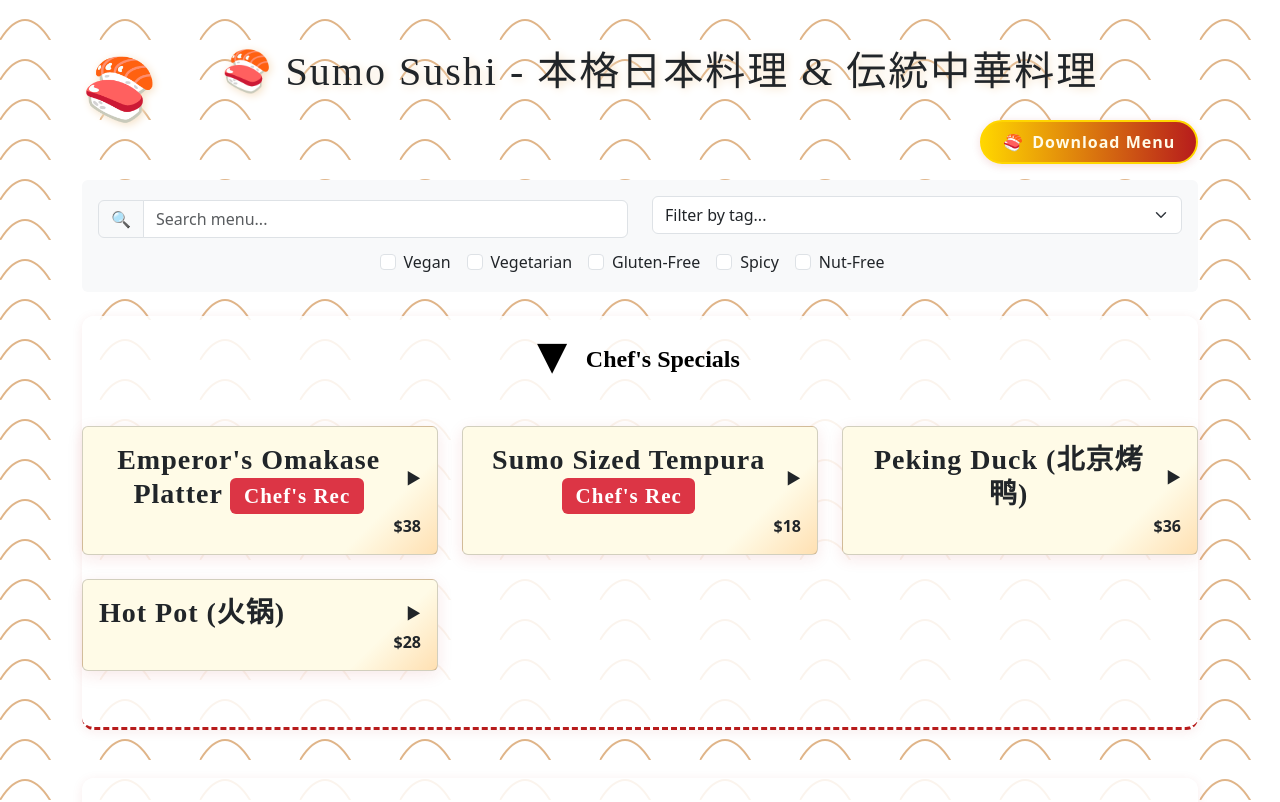
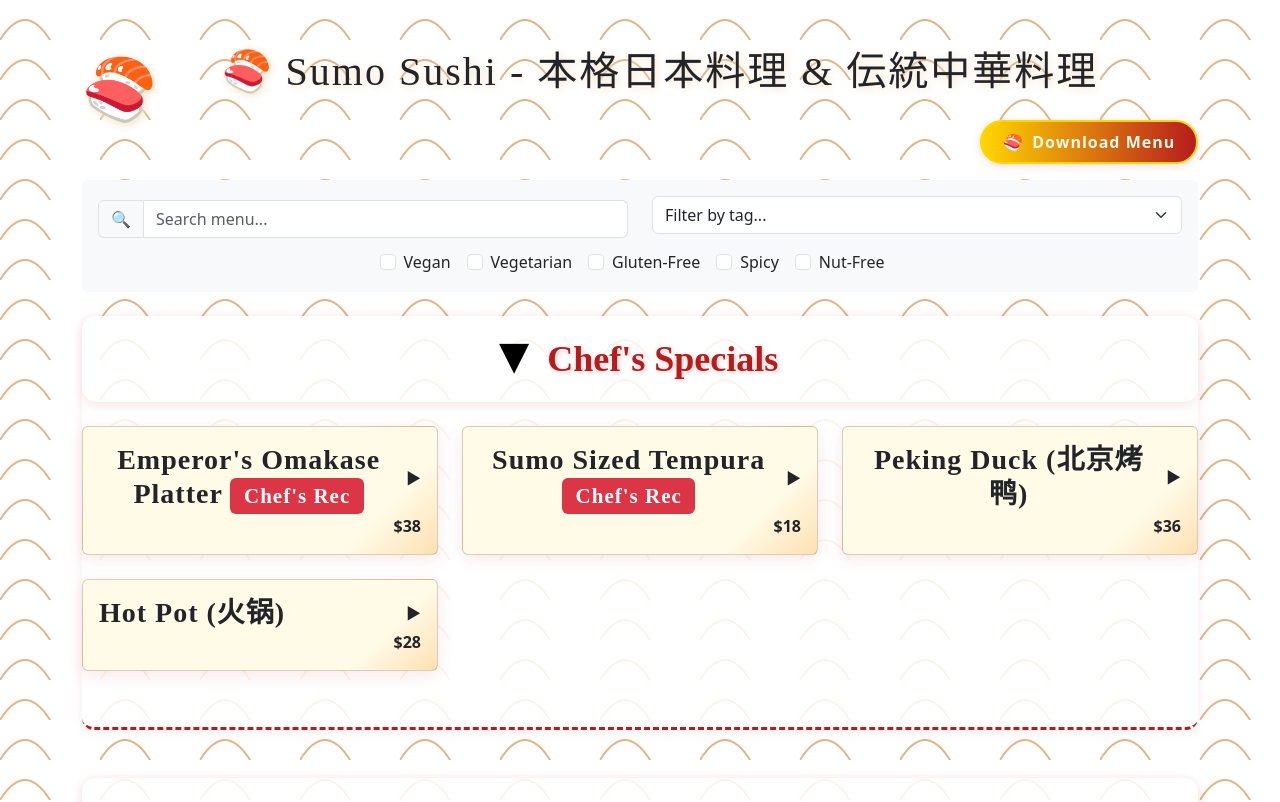
Before and after one commit to reubensebastian8/MWBPUB, a React (Create React App) app in the folder japanese-menu/: page / in a window 1280 px wide. Shown: the top 802 px of the page. Built offline with nearby package versions, Linux system fonts and the light colour scheme.

Commit message:
Made some Visual edits to match style

```diff
--- a/japanese-menu/src/components/Menu.css
+++ b/japanese-menu/src/components/Menu.css
@@ -136,3 +136,38 @@ h1::before, h2::before {
     padding: 1rem 0.2rem 1rem 0.2rem;
   }
 }
+
+.calligraphy-header {
+  font-family: 'Noto Serif JP', 'Yu Mincho', serif;
+  background: linear-gradient(135deg, #fffbe7 0%, #ffe0b2 100%);
+  border: 2px solid #b71c1c;
+  border-radius: 15px;
+  box-shadow: 0 4px 12px rgba(183,28,28,0.1);
+}
+.section-title {
+  font-size: 2rem;
+  font-weight: 700;
+  color: #b71c1c;
+  text-shadow: 2px 2px 4px rgba(183,28,28,0.2);
+  margin: 0;
+  font-family: 'Noto Serif JP', 'Yu Mincho', serif;
+}
+.section-subtitle {
+  font-size: 1rem;
+  color: #bfa14a;
+  margin-left: 1rem;
+  font-style: italic;
+  font-family: 'Noto Serif JP', 'Yu Mincho', serif;
+}
+.item-header {
+  display: flex;
+  flex-direction: column;
+  align-items: flex-start;
+}
+.item-name-jp {
+  font-size: 0.95rem;
+  color: #bfa14a;
+  margin-top: 0.1rem;
+  font-family: 'Noto Serif JP', 'Yu Mincho', serif;
+  letter-spacing: 0.05em;
+}
--- a/japanese-menu/src/components/MenuItem.js
+++ b/japanese-menu/src/components/MenuItem.js
@@ -25,9 +25,12 @@ const MenuItem = ({ item }) => {
           style={{ outline: 'none' }}
         >
           <div className="d-flex align-items-center justify-content-between">
-            <h3 className="card-title mb-0">
-              {item.name} {item.recommended && <span className="badge bg-danger">Chef's Rec</span>}
-            </h3>
+            <div className="item-header">
+              <h3 className="card-title mb-0">
+                {item.name} {item.recommended && <span className="badge bg-danger">Chef's Rec</span>}
+              </h3>
+              {item.nameJP && <div className="item-name-jp">{item.nameJP}</div>}
+            </div>
             <span style={{ marginLeft: '0.5em', transition: 'transform 0.3s', display: 'inline-block', transform: expanded ? 'rotate(90deg)' : 'rotate(0deg)' }}>
               ▶
             </span>
--- a/japanese-menu/src/components/MenuSection.js
+++ b/japanese-menu/src/components/MenuSection.js
@@ -2,14 +2,14 @@ import React, { useState } from 'react';
 import { Row } from 'react-bootstrap';
 import MenuItem from './MenuItem';
 
-const MenuSection = ({ title, items, id }) => {
+const MenuSection = ({ title, subtitle, items, id }) => {
   const [expanded, setExpanded] = useState(true);
 
   return (
     <section aria-labelledby={id} className="menu-section">
       <button
         id={id}
-        className="menu-section-header text-center mb-4 d-flex align-items-center justify-content-center w-100"
+        className="menu-section-header calligraphy-header text-center mb-4 d-flex align-items-center justify-content-center w-100"
         aria-expanded={expanded}
         onClick={() => setExpanded(e => !e)}
         style={{
@@ -26,7 +26,10 @@ const MenuSection = ({ title, items, id }) => {
         <span style={{ marginRight: '0.5em', transition: 'transform 0.3s', display: 'inline-block', transform: expanded ? 'rotate(90deg)' : 'rotate(0deg)' }}>
           ▶
         </span>
-        {title}
+        <div className="header-content">
+          <span className="section-title">{title}</span>
+          {subtitle && <span className="section-subtitle ms-2">{subtitle}</span>}
+        </div>
       </button>
       {expanded && (
         <Row>
```
